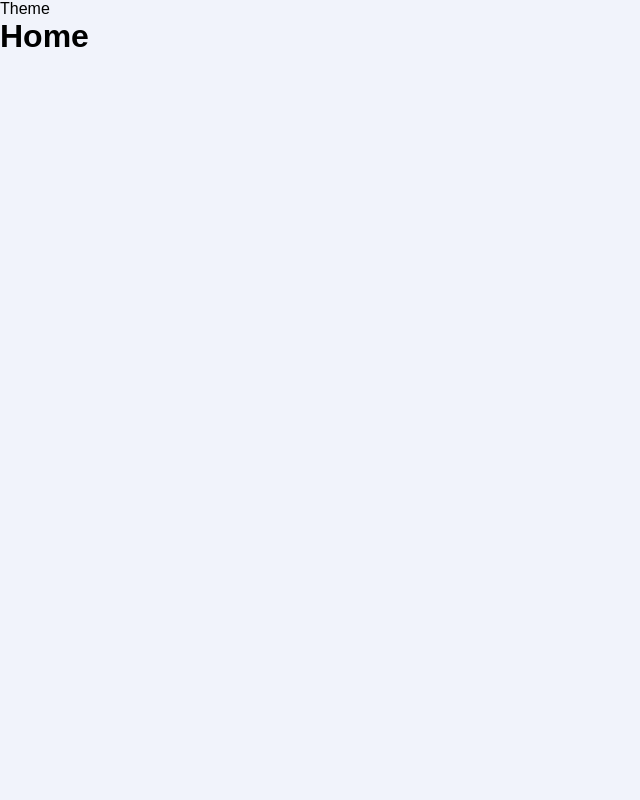
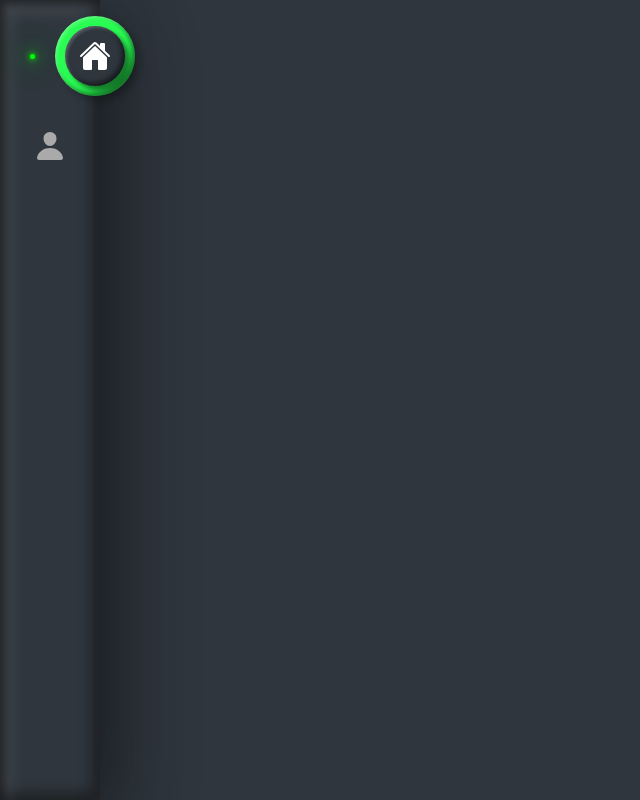
Before and after one commit to HenrickyL/best-browser-games, a React (Vite) app: page / in a window 1280 px wide. Shown: the whole page, without its empty margins (0-640 px from the left). Built offline with nearby package versions, Linux system fonts and the light colour scheme; the HTML template or start-up script is replaced by a standard one.

Commit message:
style sidebar

```diff
--- a/src/App.tsx
+++ b/src/App.tsx
@@ -14,16 +14,16 @@ function App() {
     <ThemeProvider theme={theme}>
       <GlobalStyle />
 
-      <button onClick={()=>{
+      {/* <button onClick={()=>{
         ThemeController.toggle()
         setTheme(ThemeController.getTheme())
-      }}>Theme</button>
+      }}>Theme</button> */}
 
 
       {/* //TODO: usar useRouterError para redirecionar a rota  */}
       <BrowserRouter>
             <Routes>
-                <Route path="/" element={<Home />} />
+                <Route path="/*" element={<Home />} />
                 <Route path="/auth/login" element={<Login />} />
                 <Route path="*" element={<h1>NotFound</h1>} />
             </Routes>
--- a/src/_components/SideBar/SideBarIcon/index.tsx
+++ b/src/_components/SideBar/SideBarIcon/index.tsx
@@ -1,5 +1,6 @@
 import { IconType } from "react-icons"
 import { SideBarIconSty } from "./style"
+import { Icon } from "../../Icon"
 
 interface SideBarIconProps{
     size?: number
@@ -8,6 +9,8 @@ interface SideBarIconProps{
 
 export const SideBarIcon = ({icon, size}: SideBarIconProps)=>{
     return(
-        <SideBarIconSty icon={icon} size={size} />
+        <SideBarIconSty >
+            <Icon icon={icon} size={size}/>
+        </SideBarIconSty>
     )
 }
--- a/src/_components/SideBar/SideBarIcon/style.ts
+++ b/src/_components/SideBar/SideBarIcon/style.ts
@@ -1,6 +1,36 @@
 import styled from "styled-components";
-import { Icon } from "../../Icon";
 
+export const SideBarIconSty = styled.span`
+    display: flex;
+    align-items: center;
+    justify-content: center;
+    position: absolute;
 
-export const SideBarIconSty = styled(Icon)`
+    border-radius: 50%;
+    transition: 0.5s;
+    transition-delay: 0.2s;
+    color: #aaa;
+    width: 80px;
+    height: 80px;
+
+    svg{
+        font-size: 1.75em;
+        width: 40%;
+        height: 40%;
+        z-index: 1;
+    }
+
+    &:before{
+        content: '';
+        position: absolute;
+        inset: 10px;
+        background-color: ${prop=>prop.theme.background};
+        border-radius: 50%;
+        box-shadow: 5px 5px 5px rgba(0,0,0, 0.5),
+        inset 2px 2px 3px rgba(255,255,255,0.2),
+        inset -3px -3px 5px rgba(0,0,0,0.5);
+        transform: scale(0);
+        transition: 0.5s;
+    }
+
 `
--- a/src/_components/SideBar/SideBarItem/style.ts
+++ b/src/_components/SideBar/SideBarItem/style.ts
@@ -1,5 +1,69 @@
 import { NavLink } from "react-router-dom";
 import styled from "styled-components";
+import { SideBarIconSty } from "../SideBarIcon/style";
+import { SideBarLabelSty } from "../SideBarLabel/style";
 
 export const SideBarItemSty = styled(NavLink)`
+    position: relative;
+    width: 80px;
+    height: 80px;
+    display: flex;
+    justify-content: center;
+    align-items: center;
+    margin: 0 5px;
+
+    &::before{
+        content: '';
+        top: calc(50% - 2.5px);
+        position: absolute;
+        left: 20px;
+        width: 5px;
+        height: 5px;
+        border-radius: 50%;
+        transition: 0.5s;
+    }
+
+    &.active{
+        &:hover ${SideBarLabelSty}{
+            left: 140px;
+            opacity: 1;
+            visibility: visible;
+        }
+        & ${SideBarIconSty}{
+            transform: translate(45px);
+            color: ${prop=>prop.theme.white};
+            background-color:  ${prop=>prop.theme.primaryLight};
+            box-shadow: 5px 5px 7px rgba(0,0,0,0.25),
+            inset 2px 2px 3px rgba(255,255,255,0.25),
+            inset -3px -3px 5px rgba(0,0,0,0.5);
+            transition-delay: 0s;
+            &:hover{
+                color: ${prop=>prop.theme.white2};
+            }
+            &::before{
+                transform: scale(1);
+            }
+        }
+
+        &::before{
+            background-color: ${prop=>prop.theme.primary};
+            box-shadow: 0 0 5px ${prop=>prop.theme.primary},
+                0 0 10px ${prop=>prop.theme.primary},
+                0 0 20px ${prop=>prop.theme.primary},
+                0 0 30px ${prop=>prop.theme.primary},
+                0 0 40px ${prop=>prop.theme.primary},
+                0 0 50px ${prop=>prop.theme.primary};
+        }
+    }
+
+    &:hover{
+        ${SideBarLabelSty}{
+            opacity: 1;
+            visibility: visible;
+        }
+        ${SideBarIconSty}{
+            color: ${prop=>prop.theme.primaryLight}
+        }
+    }
+
 `
--- a/src/_components/SideBar/SideBarLabel/style.ts
+++ b/src/_components/SideBar/SideBarLabel/style.ts
@@ -1,4 +1,30 @@
 import styled from "styled-components";
 
 export const SideBarLabelSty = styled.span`
+    display: flex;
+    justify-content: center;
+    align-items: center;
+    flex-direction: column;
+    position: absolute;
+    left: 80px;
+    font-size: 1.25em;
+    background-color: ${prop=>prop.theme.primaryLight};
+    padding: 4px 15px;
+    border-radius: 15px;
+    box-shadow: 5px 5px 7px rgba(0,0,0,0.25),
+    inset -3px -3px 5px rgba(0,0,0,0.5);
+    opacity: 0;
+    visibility: hidden;
+    transition: 0.5s;
+
+    &:before{
+        content: '';
+        position: absolute;
+        top: 50%;
+        left: -4px;
+        width: 10px;
+        height: 10px;
+        background-color: ${prop=>prop.theme.primaryLight};
+        transform: translateY(-50%) rotate(45deg);
+    }
 `
--- a/src/_components/SideBar/SideBarRoot/style.ts
+++ b/src/_components/SideBar/SideBarRoot/style.ts
@@ -1,5 +1,21 @@
 import styled from "styled-components";
 
-export const SideBarRootSty = styled.ul`
+export const SideBarRootSty = styled.nav`
+    position: absolute;
+    left: 0;
+    display: flex;
+    flex-direction: column;
+    align-items: center;
+    gap: 10px;
+    padding: 1rem;
+    width: 100px;
+    height: 100%;
+    background: #2f363e;
+    box-shadow: 25px 25px 75px rgba(0,0,0,0.25),
+        10px 10px 70px rgba(0,0,0,0.25),
+        inset 5px 5px 10px rgba(0,0,0,0.5),
+        inset 5px 5px 20px rgba(255,255,255,0.2),
+        inset -5px -5px 15px rgba(0,0,0,0.75);
+
 
 `
--- a/src/_middlewares/Themes.ts
+++ b/src/_middlewares/Themes.ts
@@ -48,7 +48,7 @@ export const lightTheme: Theme = {
   contrast: '#000',
   contrastLight: '#a0a0a0',
   text: '#000',
-  background: '#F1F3FB',
+  background: '#2f363e',
   backgroundSnd: '#F3D68Bff',
   backgroundTer: '#F6B756ff',
   black: '#000000',
@@ -58,7 +58,8 @@ export const lightTheme: Theme = {
   white2: '#F0F0F0',
   white3: '#EFEFEF',
   gray: '#6C6C6D',
-  primary: '#583D72',
+  primary: '#0f0',
+  primaryLight: '#29fd53',
   secondary: '#926386ff',
   secondaryLight: '#936625ff',
   tertiary: '#FB8C50ff',
--- a/src/_pages/Home/index.tsx
+++ b/src/_pages/Home/index.tsx
@@ -1,8 +1,32 @@
+import { SideBar } from "../../_components/SideBar"
+import {
+    IoHome as HomeIcon,
+    IoPerson as ProfileIcon
+} from 'react-icons/io5'
+
+
+
+const items = [
+    {
+        text: 'Home',
+        icon:  HomeIcon,
+        to: '/'
+    },
+    {
+        text: 'Profile',
+        icon:  ProfileIcon,
+        to: '/2'
+    }
+]
 
 export const Home = ()=>{
     return (
         <div>
-            <h1>Home</h1>
+            <SideBar.Root >
+                {items.map(item=>
+                    <SideBar.Item icon={item.icon} text={item.text} to={item.to} />
+                    )}
+            </SideBar.Root>
         </div>
     )
 }
```
